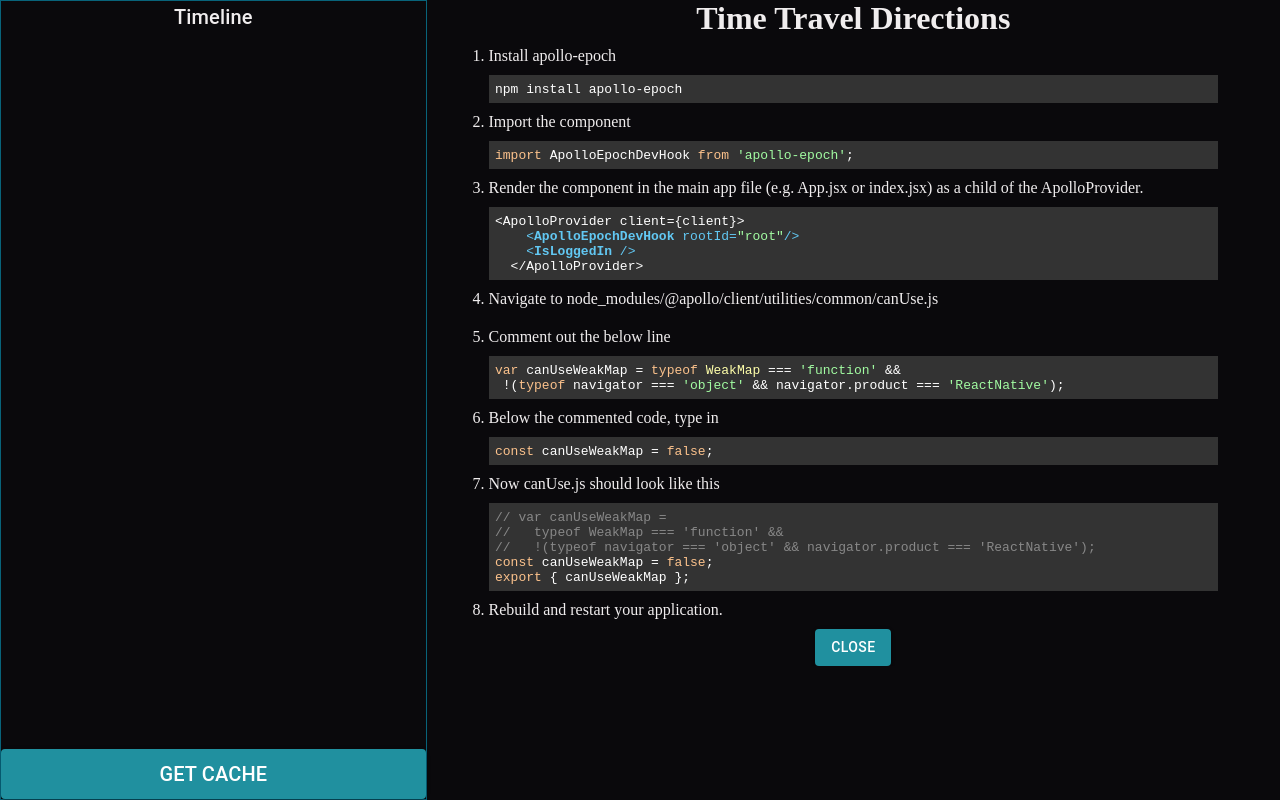
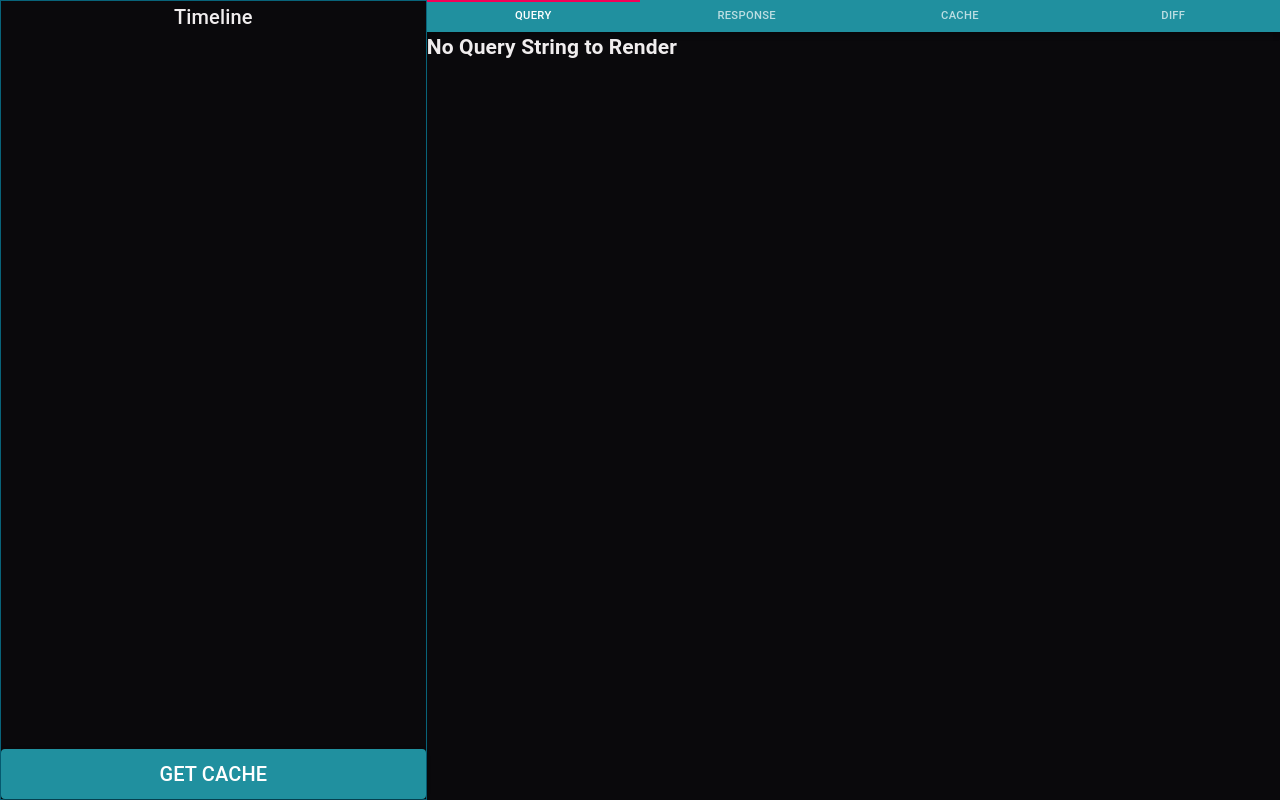
Before and after one commit to oslabs-beta/apollo-epoch, a React app: page / in a window 1280 px wide. Built offline with nearby package versions, Linux system fonts and the light colour scheme; the HTML template or start-up script is replaced by a standard one.

Commit message:
Cleaned up Info Container Prettier stuff

```diff
--- a/src/containers/InfoContainer.jsx
+++ b/src/containers/InfoContainer.jsx
@@ -10,7 +10,6 @@
 import StateInfo from '../components/StateInfo';
 import DiffInfo from '../components/DiffInfo';
 import SphereLoader from '../components/SphereLoader/SphereLoader';
-import {TimeTravelDirections} from '../components/TimeTravelDirections';
 
 const epochTheme = createMuiTheme({ palette: { primary: { main: '#20909f' } } });
 
@@ -68,7 +67,6 @@
 const InfoContainer = () => {
   const classes = useStyles();
   const [value, setValue] = React.useState(0);
-  const [timeTravelEnabled, toggleTimeTravel] = React.useState(true);
 
   const handleChange = (event, newValue) => {
     setValue(newValue);
@@ -77,16 +75,10 @@
   // get selected query based on state
   const selectedQuery = useSelector((state) => state.apollo.activeQuery);
   const loadingApollo = useSelector((state) => state.apollo.loadingApollo);
-  const timeTravelPossible = useSelector((state) => state.apollo.timeTravelPossible);
-  console.log('TTP', timeTravelPossible);
-
-  React.useEffect(() => {
-    toggleTimeTravel(timeTravelPossible);
-  }, [timeTravelPossible]);
 
   return (
     <div>
-    {timeTravelEnabled?(<div className="info-container">
+      <div className="info-container">
         <ThemeProvider theme={epochTheme}>
           <AppBar position="static" style={{ height: '2rem' }}>
             <Tabs
@@ -133,15 +125,7 @@
           </div>
         )}
       </div>
-):(<TimeTravelDirections
-     onClose={() => {
-                     console.log("Close Directions");
-                      toggleTimeTravel(true)
-                    }
-              }
-  />)}
     </div>
-
   );
 };
 
```
Also changed, not shown: 1 other file (tests, documents, lock files or other folders). Lines whose indentation alone changed are shown as unchanged.
